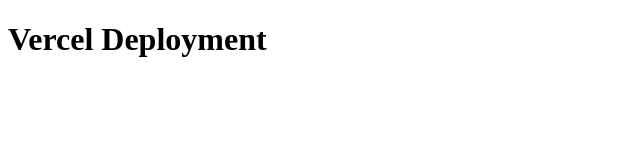
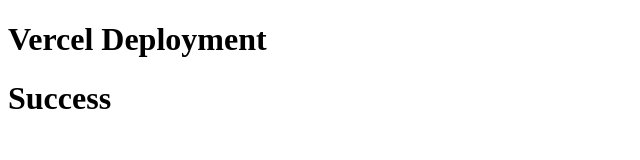
Before and after one commit to Ram399194/vercelchecing, a website: page index.html in a window 1280 px wide. Shown: the whole page, without its empty margins (0-640 px from the left). Drawn offline with Linux system fonts and the light colour scheme.

Commit message:
Update index.html

```diff
--- a/index.html
+++ b/index.html
@@ -3,9 +3,10 @@
 <head>
   <meta charset="UTF-8">
   <meta name="viewport" content="width=device-width, initial-scale=1.0">
-  <title>Testing Vercel</title>
+  <title>Vercel Deployment</title>
 </head>
 <body>
     <h1>Vercel Deployment</h1>
+    <h1>Success</h1>
 </body>
 </html>
```
